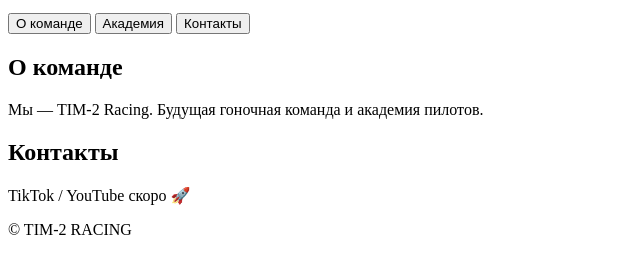
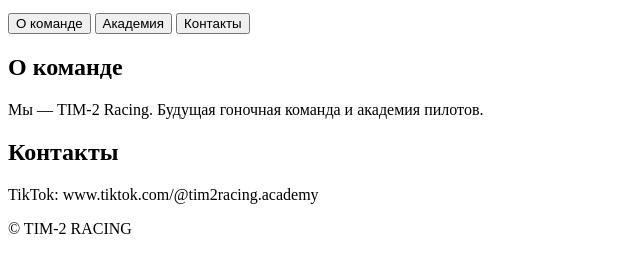
Before and after one commit to tim-2racing/Tim-2racing, a plain HTML site: page index.html in a window 1280 px wide. Shown: the part 125-398 px from the top of the page, without its empty margins (0-640 px from the left). Drawn offline with Linux system fonts and the light colour scheme.

Commit message:
Update index.html

```diff
--- a/index.html
+++ b/index.html
@@ -20,7 +20,7 @@
 
 <section id="contact" class="fade">
   <h2>Контакты</h2>
-  <p>TikTok / YouTube скоро 🚀</p>
+  <p>TikTok: www.tiktok.com/@tim2racing.academy </p>
 </section>
 
 <footer>
```
